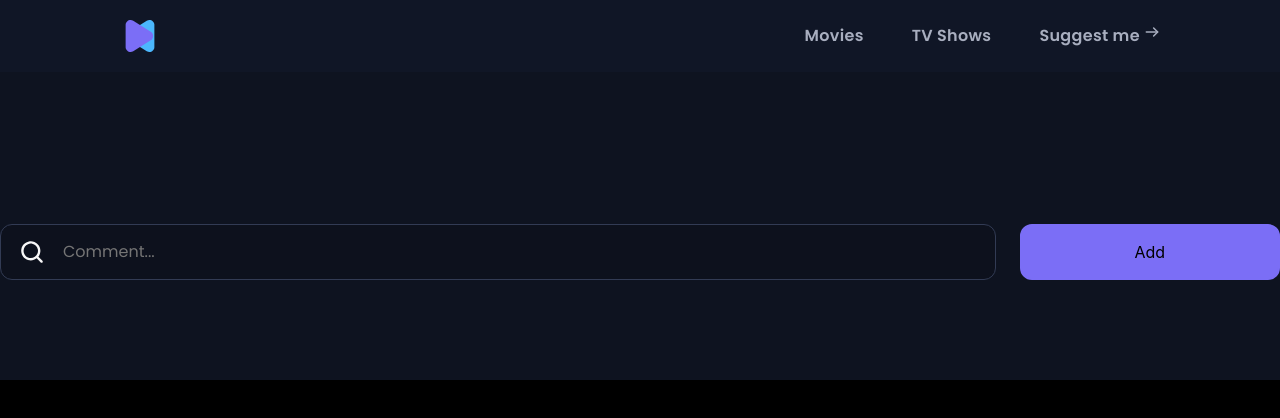
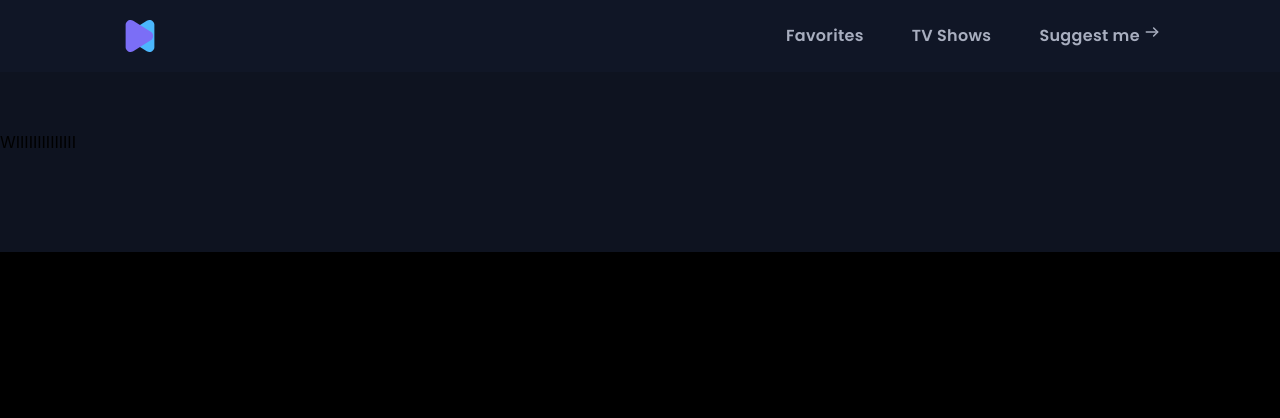
Before and after one commit to blacknesss/Movies-App, a React (Create React App) app: page /Movies-App/favorites in a window 1280 px wide. Shown: the top 418 px of the page. Built offline with nearby package versions, Linux system fonts and the light colour scheme.

Commit message:
modified:   src/App.js 	modified:   src/components/Favorites.jsx 	new file:   src/components/Flist.jsx 	renamed:    src/components/Content.jsx -> src/components/Tvshows.jsx 	modified:   src/index.css

```diff
--- a/src/App.js
+++ b/src/App.js
@@ -23,7 +23,7 @@ function App() {
     <>
     <Routes>
       <Route path="/" element={<Layout addToWishlist={addToWishlist}/>}/>
-      <Route path="/favorites" element={<Favorites wishlist={wishlist}/>}/>
+      <Route path="/favorites/*" element={<Favorites wishlist={wishlist}/>}/>
     </Routes>
     </>
   );
--- a/src/components/Favorites.jsx
+++ b/src/components/Favorites.jsx
@@ -1,8 +1,9 @@
 import React from 'react';
-import { Link } from 'react-router-dom';
+import { Routes, Route, Link } from 'react-router-dom';
 import icon from '../assets/icon.svg';
 import arrRight from '../assets/arrow-right.svg';
-import Content from './Content';
+import { Flist } from './Flist';
+import { Tvshows } from './Tvshows';
 
 function Favorites({wishlist}) {
     return (
@@ -11,12 +12,16 @@ function Favorites({wishlist}) {
                 <div className='fHeader'>
                     <img src={icon} alt="#" />
                     <div className='nav-r'>
-                        <Link className='links' to='/'>Movies</Link>
-                        <Link className='links' to='/'>TV Shows</Link>
+                        <Link className='links' to='/favorites'>Favorites</Link>
+                        <Link className='links' to='/favorites/tvshows'>TV Shows</Link>
                         <Link className='links' to='/'>Suggest me <img src={arrRight} alt="#" /></Link>
                     </div>
                 </div>
-                <Content wishlist={wishlist}/>
+                <Routes>
+                    <Route path='/' element={<Flist />}/>
+                    <Route path='/tvshows' element={<Tvshows wishlist={wishlist}/>}/>
+                </Routes>
+
             </div>
         </div>
 
--- /dev/null
+++ b/src/components/Flist.jsx
@@ -0,0 +1,12 @@
+
+
+
+function Flist() {
+    return (
+        <div>
+            <h1>WIIIIIIIIIIIIII</h1>
+        </div>
+     );
+}
+
+export {Flist};
--- a/src/components/Content.jsx
+++ b/src/components/Tvshows.jsx
@@ -2,32 +2,33 @@ import React, { useState } from 'react';
 import ministar from '../assets/star.svg';
 import search from '../assets/eva_search-fill.svg';
 
-function Content({wishlist}) {
-    const [comments, setCommnents] = useState('')
-    const [myCom, setMyCom] = useState([])
+function Tvshows({wishlist}) {
+    const [movies, setMovies] = useState(wishlist.map(movie => ({ ...movie, comments: [] })));
 
-    const handlerChange = (e) =>{
-        setCommnents(e.currentTarget.value)
+console.log(movies);
+    const [comment, setComment] = useState('');
 
+    const handleCommentChange = (e) => {
+        setComment(e.currentTarget.value);
+    };
+
+    const addComment = (movieId, comment) => {
+        setMovies(movies.map(movie => {
+            if (movie.id === movieId) {
+                return { ...movie, comments: [...movie.comments, comment] };
             }
-    const addTask = (comments) =>{
-        if(comments){
-            const newItem = {
-              id: Math.random().toString(36).substring(2, 9),
-              comm: comments
-            }
-            setMyCom([...myCom, newItem])
-          }
-    }
-    const handlerSubmit = (e) =>{
-        e.preventDefault()
-        addTask(comments)
-        setCommnents('')
-    }
+            return movie;
+        }));
+    };
+
+    const handleCommentSubmit = (movieId) => {
+        addComment(movieId, comment);
+        setComment('');
+    };
 
     return (
         <>
-        {wishlist.map(movie =>(
+        {movies.map(movie =>(
             <div key={movie.id} className='Content'>
                 <div style={{backgroundImage: `url(${movie.logo.url})`, backgroundColor: '#000', backgroundRepeat: 'no-repeat', backgroundPosition: 'center', backgroundSize: 'contain'}} className='poster'>
                     <div className='nameofposter'>
@@ -67,25 +68,32 @@ function Content({wishlist}) {
                 </div>
                 <div className='space'></div>
 
-            </div>
-    ))}
-            <div className='comments'>
+                <div key={movie.id} className='comments'>
                     <div className="upper-div">
                         <div className="left-inp">
                             <img src={search} alt="#" />
-                        <input value={comments} onChange={e => handlerChange(e)} className='inp-comment' type="text" placeholder='Comment...'/>
+                            <input
+                            value={comment}
+                            onChange={e => handleCommentChange(e)} className='inp-comment'
+                            type="text"
+                            placeholder='Comment...'/>
                         </div>
-                        <button onClick={handlerSubmit} className='btn-add'>Add</button>
+                            <button
+                            onClick={() => handleCommentSubmit(movie.id)}
+                            className='btn-add'>Add</button>
                     </div>
                     <div className="under-div">
-                    {myCom.map((item, index) => (
-                        <div key={index} className="comm">{item.comm}</div>
+                        {movie.comments.map((comm, index) => (
+                            <div key={index} className="comm">{comm}</div>
                     ))}
                     </div>
                 </div>
+            </div>
+    ))}
+
 
     </>
      );
 }
 
-export default Content;
+export { Tvshows };
--- a/src/index.css
+++ b/src/index.css
@@ -489,6 +489,7 @@ code {
   flex-direction: column;
   flex-wrap: wrap;
   word-wrap: break-word;
+  margin-bottom: 180px;
 }
 .left-inp{
   display: flex;
@@ -577,7 +578,7 @@ body::-webkit-scrollbar-thumb {
   border: 3px solid rgb(0, 0, 0);
 }
 .space{
-  height: 200px;
+  height: 100px;
 }
 
 
```
Lines whose indentation alone changed are shown as unchanged.
